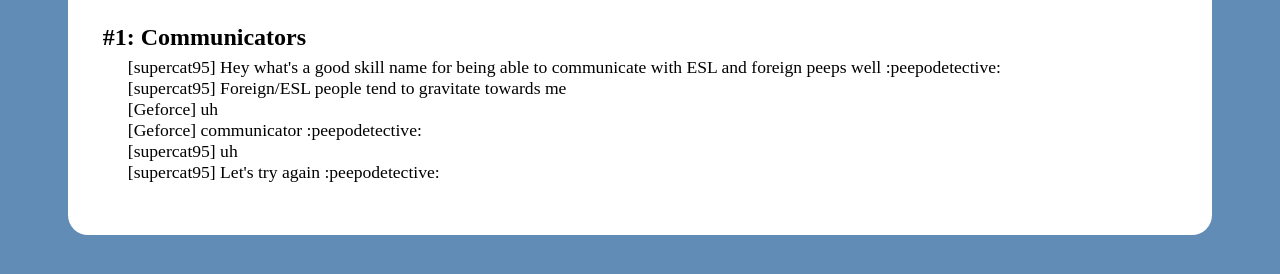
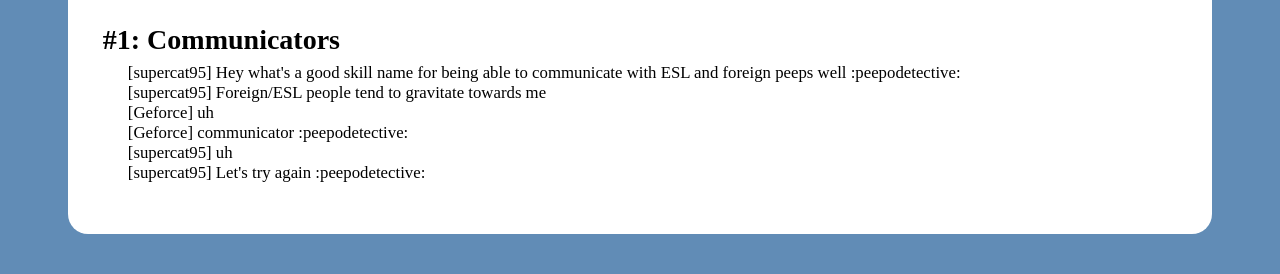
Before and after one commit to Geforce132/HideoutClanQuotes, a plain HTML site: page index.html in a window 1280 px wide. Shown: the part 100-374 px from the top of the page. Drawn offline with Linux system fonts and the light colour scheme.

Commit message:
Made quote titles slightly larger

```diff
--- a/stylesheets/index.css
+++ b/stylesheets/index.css
@@ -18,10 +18,11 @@ body {
 
 h2 {
    margin-bottom: 0.25em;
+   font-size: 175%;
 }
 
 .quote {
    margin-top: 0.25em;
    padding-left: 25px;
-   font-size: 1.1em;
+   font-size: 1.05em;
 }
```
